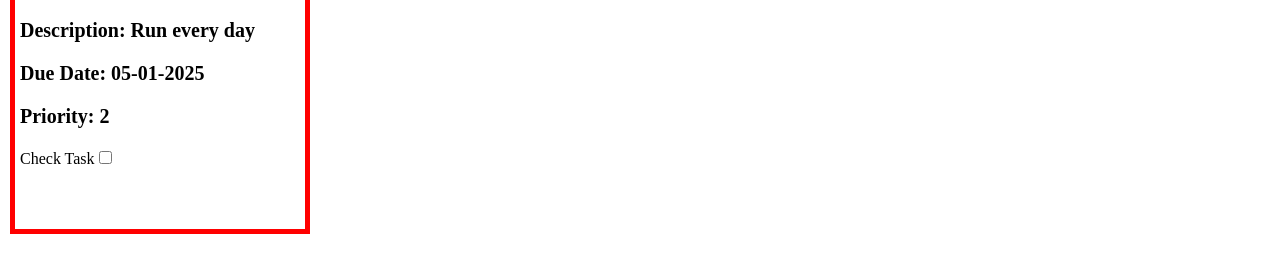
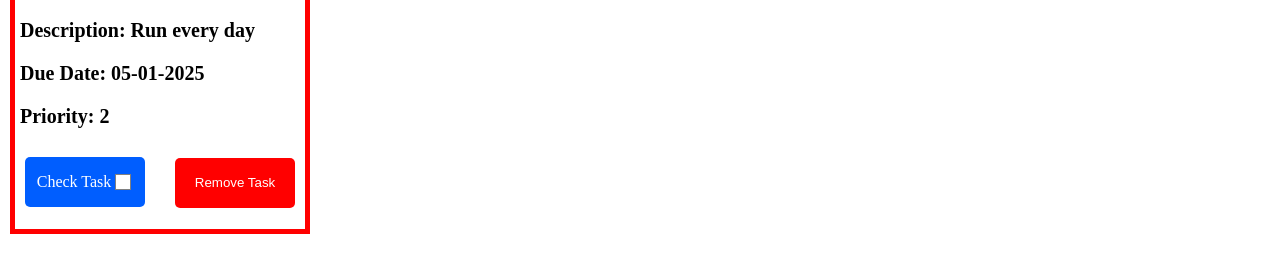
Before and after one commit to yoav74/TodoList, a website built with webpack: page src/template.html in a window 1280 px wide. Shown: the part 298-570 px from the top of the page. Built offline with nearby package versions, Linux system fonts and the light colour scheme.

Commit message:
added remove task

```diff
--- a/src/index.js
+++ b/src/index.js
@@ -81,13 +81,18 @@ function CreateTask(task) {
   toggleLabel.setAttribute("for", "check");
   const toggle = document.createElement("input");
   toggle.setAttribute("type", "checkbox");
-  toggle.style.color = "white";
   toggle.addEventListener("change", () => {
     task.ToggleCheck();
-    // ToggleCheckbox(toggle);
   });
   toggle.name = "check";
   toggle.id = "check";
+  const RemoveBtn = document.createElement("button");
+  RemoveBtn.id = "removebtn";
+  RemoveBtn.textContent = "Remove Task";
+  RemoveBtn.addEventListener("click", () => {
+    taskCard.remove();
+    TodoList.push(TodoList.indexOf(task));
+   });
 
   taskCard.appendChild(newh1);
   taskCard.appendChild(desc);
@@ -96,6 +101,7 @@ function CreateTask(task) {
   taskCard.appendChild(ButtonDiv);
   ButtonDiv.appendChild(toggleLabel);
   ButtonDiv.appendChild(toggle);
+  taskCard.appendChild(RemoveBtn);
   DisplayDiv.appendChild(taskCard);
 }
 
@@ -105,6 +111,7 @@ function ToggleCheckbox(box) {
   else if (box.style.color == "blue")
     box.style.color = "white";
 }
+
 console.log("testing");
 const FormBtn = document.querySelector("#openform");
 FormBtn.addEventListener("click", CreateForm);
--- a/src/styles.css
+++ b/src/styles.css
@@ -64,6 +64,48 @@ h2 {
   margin-left: 5px;
 }
 
-#check{
-  accent-color: blue;
+#buttondiv {
+  display: inline-flex;
+  width: 120px;
+  margin-left: 10px;
+  height: 50px;
+  background-color: rgb(0, 94, 255);
+  color: white;
+  border-radius: 5px;
+  border: none;
+  align-items: center;
+  justify-content: center;
 }
+
+#check {
+  width: 14px !important;
+  height: 14px !important;
+  margin-left: 5px;
+  -moz-appearance: none;
+  -o-appearance: none;
+  appearance: none;
+  outline: 1px solid gray;
+  box-shadow: none;
+  font-size: 0.8em;
+  text-align: center;
+  line-height: 1em;
+  background: white;
+}
+
+
+#check:checked:after {
+  content: '✔';
+  color: blue;
+
+}
+
+#removebtn {
+  margin: 10px;
+  margin-left: 30px;
+  background-color: red;
+  border-radius: 5px;
+  width: 120px;
+  height: 50px;
+  color: white;
+  border: none;
+}
--- a/src/todoClass.js
+++ b/src/todoClass.js
@@ -8,13 +8,12 @@ export class Todo {
     this.checklist = "empty";
   }
   ToggleCheck() {
-    console.log(this);
     if (this.checklist == "empty") {
       this.checklist = "done";
     }
     else if (this.checklist == "done") {
       this.checklist = "empty";
     }
-    console.log(this.checklist);
+    console.log(this.title + " " + this.checklist);
   }
 }
```
